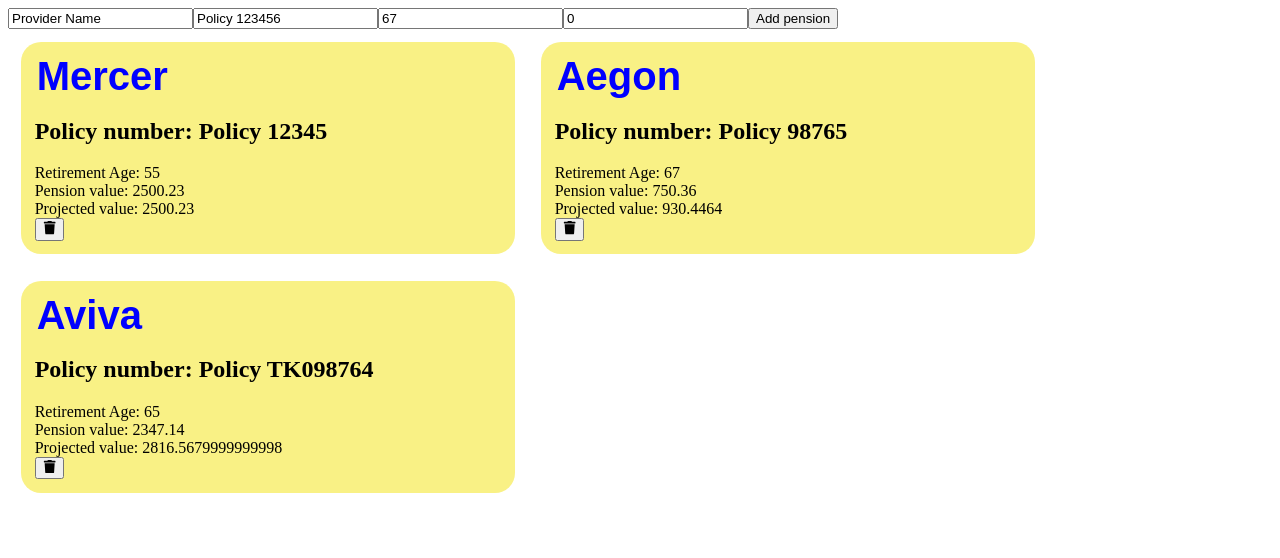
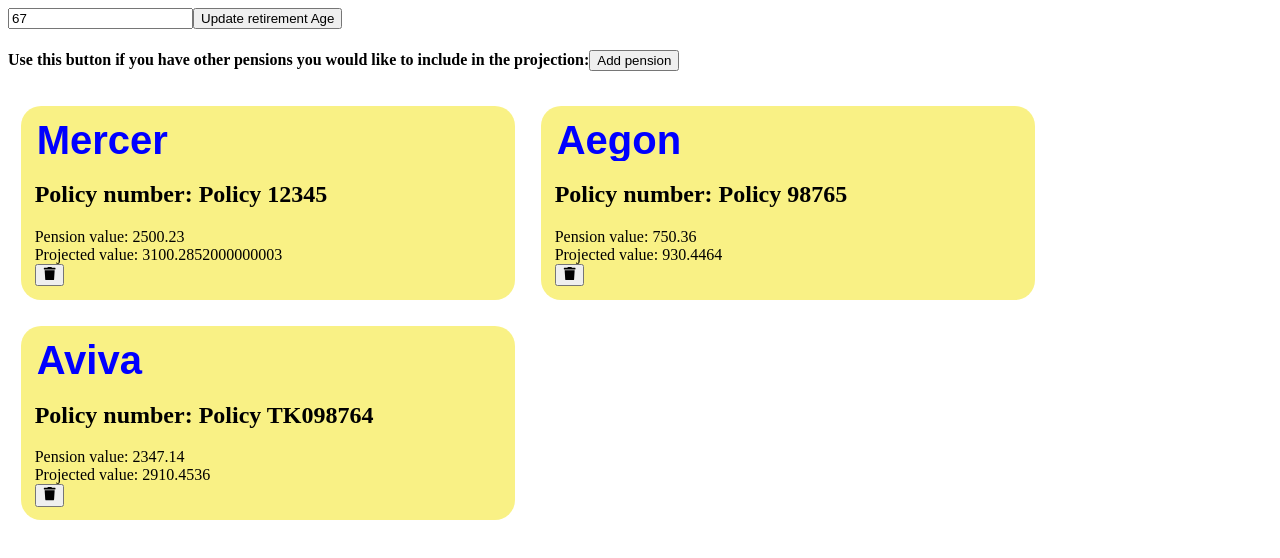
Before and after one commit to dtghub/Modeller, a React (Create React App) app: page / in a window 1280 px wide. Shown: the top 558 px of the page. Built offline with nearby package versions, Linux system fonts and the light colour scheme.

Commit message:
Move retirement age somewhere more sensible

```diff
--- a/src/Pension.js
+++ b/src/Pension.js
@@ -4,10 +4,13 @@
 import { FaTrash } from "react-icons/fa";
 import { usePensions } from "./PensionProvider";
 
-export default function Pension({ id, provider, policy, retirementAge, pensionValue }) {
+export default function Pension({ id, provider, policy, pensionValue }) {
   const { removePension } = usePensions();
+  const { retirementAge } = usePensions();
   const myParams = {retirementAge, pensionValue};
   const [providerName, resetProviderName] = useInput(provider);
+  //2 different outputs needed; inhouse policies need to display current value and a projected value, 3rd party policies need the user to supply the details and a projected value. Probably best decide on a way to split this into 2 different but related components
+  //also need to add a tile to allow the user to state what retirement age to be used - this will be needed for the in-house tiles anyway as they do projections.
   return (
     <section className="pensionTile" >
       <div>
@@ -21,7 +24,6 @@
           />
         </form>
         <h2>Policy number: {policy}</h2>
-        <div>Retirement Age: {retirementAge}</div>
         <div>Pension value: {pensionValue}</div>
         <div>Projected value: <CalculateProjectedValue {...myParams} /></div>
         <button
--- a/src/PensionParametersForm.js
+++ b/src/PensionParametersForm.js
@@ -2,49 +2,41 @@
 import { usePensions } from "./PensionProvider";
 
 export default function PensionParametersForm() {
-    const [retirementAge, resetRetirementAge] = useInput(67);
-    const [pensionValue, resetPensionValue] = useInput(0);
-    const [providerName, resetProviderName] = useInput("Provider Name");
-    const [policyNumber, resetPolicyNumber] = useInput("Policy 123456");
+    const pensionValue = 0;
+    const providerName = "";
+    const policyNumber = "";
+    const [retAge, resetRetirementAge] = useInput(67);
     const { addPension } = usePensions();
+    const { updateRetirementAge } = usePensions();
+
 
     const submit = e => {
         e.preventDefault();
-        addPension(providerName.value, policyNumber.value, retirementAge.value, pensionValue.value);
-        resetRetirementAge();
-        resetPensionValue();
-        resetProviderName();
-        resetPolicyNumber();
+        addPension(providerName.value, policyNumber.value, pensionValue.value);
+    };
+
+    const submitNewAge = e => {
+        e.preventDefault();
+        updateRetirementAge(retAge.value);
     };
 
     return (
+        <section>
+        <form onSubmit={submitNewAge}>
+        <input
+        className="tbd"
+        {...retAge}
+        type="text"
+        placeholder="Age"
+        required
+        />
+        <button>Update retirement Age</button>
+      </form>
         <form onSubmit={submit}>
-
-            <input
-            {...providerName}
-            type="text"
-            placeholder="Pension company (e.g. Scottish Widows)"
-            required
-            />
-            <input
-            {...policyNumber}
-            type="text"
-            placeholder="Policy Reference (e.g. TK1234578)"
-            required
-            />
-            <input
-            {...retirementAge}
-            type="text"
-            placeholder="Retirement Age (e.g. 67)"
-            required
-            />
-            <input
-            {...pensionValue}
-            type="text"
-            placeholder="Value of your policy."
-            required
-            />
+            <h4>Use this button if you have other pensions you would like to include in the projection:
             <button>Add pension</button>
+            </h4>
         </form>
+        </section>
     );
 };
--- a/src/PensionProvider.js
+++ b/src/PensionProvider.js
@@ -2,28 +2,39 @@
 import pensionData from "./pension-details.json";
 import { v4 } from "uuid";
 
+
 const PensionContext = createContext();
 export const usePensions = () => useContext(PensionContext);
+
 
 export default function PensionProvider({ children }) {
   const [pensions, setPensions] = useState(pensionData);
 
-  const addPension = (provider, policy, retirementAge, pensionValue) =>
+
+  const [retirementAge, setRetirementAge] = useState(67);
+
+  const updateRetirementAge = (newAge) => setRetirementAge(newAge);
+
+
+
+  const addPension = (provider, policy, pensionValue) =>
     setPensions([
       ...pensions,
       {
         id: v4(),
         provider,
         policy,
-        retirementAge,
         pensionValue
       }
     ]);
 
   const removePension = id => setPensions(pensions.filter(pension => pension.id !== id));
 
+
+
+
   return (
-    <PensionContext.Provider value={{ pensions, addPension, removePension }}>
+    <PensionContext.Provider value={{ pensions, addPension, removePension, retirementAge, updateRetirementAge }}>
       {children}
     </PensionContext.Provider>
   );
--- a/src/pension-details.json
+++ b/src/pension-details.json
@@ -3,21 +3,18 @@
       "id": "preset-one",
       "provider": "Mercer",
       "policy": "Policy 12345",
-      "retirementAge": 55,
       "pensionValue": 2500.23
     },
     {
       "id": "preset-two",
       "provider": "Aegon",
       "policy": "Policy 98765",
-      "retirementAge": 67,
       "pensionValue": 750.36
     },
     {
       "id": "preset-three",
       "provider": "Aviva",
       "policy": "Policy TK098764",
-      "retirementAge": 65,
       "pensionValue": 2347.14
     }
 ]
```
